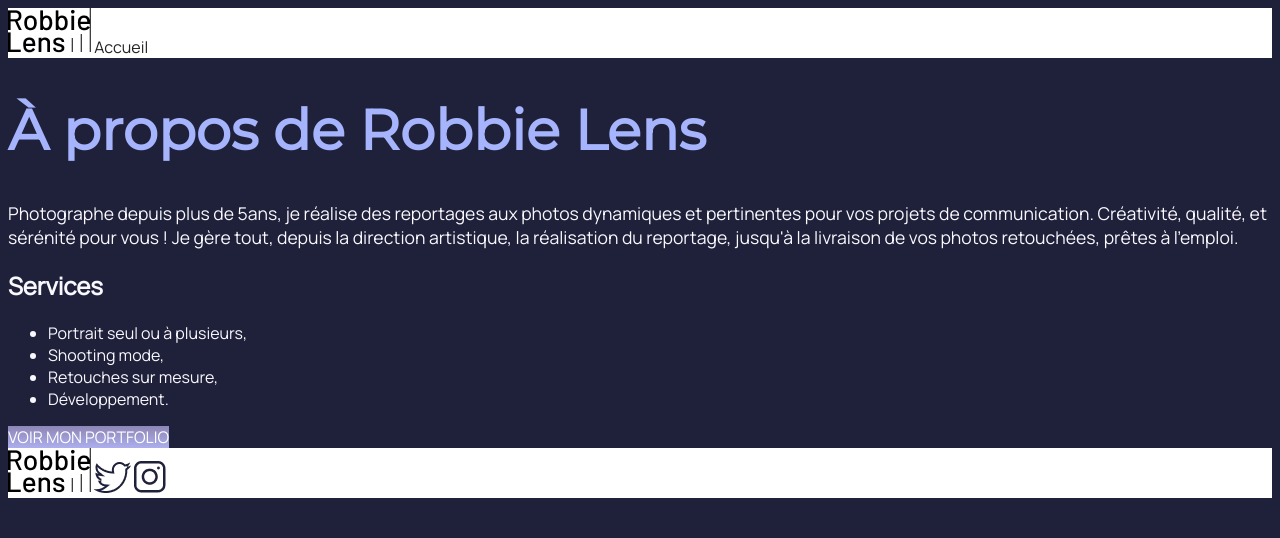
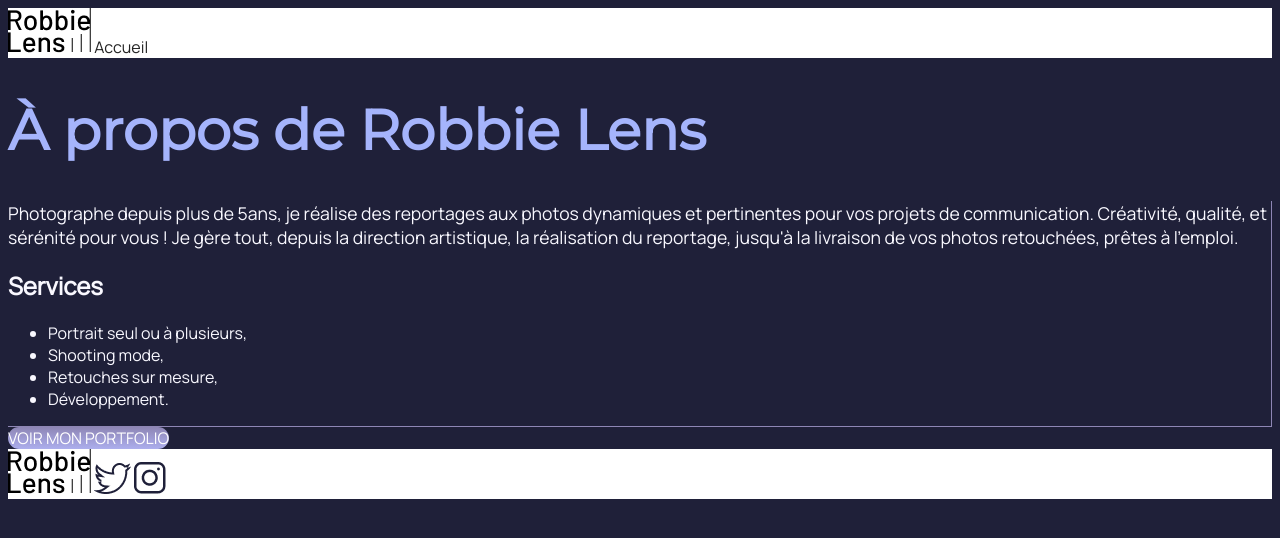
Before and after one commit to A-Adrien/OC_Website, a plain HTML site: page a-propos.html in a window 1280 px wide. Drawn offline with Linux system fonts and the light colour scheme.

Commit message:
adding border-radius and borders

```diff
--- a/a-propos.html
+++ b/a-propos.html
@@ -23,6 +23,8 @@
 
 	<h1>À propos de Robbie Lens</h1>
 
+	<div class="a_propos">
+
 		<p>
 			Photographe depuis plus de 5ans, je réalise des reportages aux photos
 			dynamiques et pertinentes pour vos projets de communication. Créativité,
@@ -39,6 +41,8 @@
 			<li>Retouches sur mesure,</li>
 			<li>Développement.</li>
 		</ul>
+
+	</div>
 
 	<div class="gradient_link">
 
--- a/style.css
+++ b/style.css
@@ -12,6 +12,7 @@ a {
 .gradient_link a {
 	color: white;
 	background: linear-gradient(#8E86B5, #ACAEED);
+	border-radius: 50px;
 }
 
 em {
@@ -42,6 +43,11 @@ ul {
 	color: #F9F8FF;
 }
 
+.a_propos {
+	border-right: 1px solid #8e86b5;
+	border-bottom: 1px solid #8e86b5;
+}
+
 .header, .footer {
 	background-color: white;
 }
```
Lines whose indentation alone changed are shown as unchanged.
